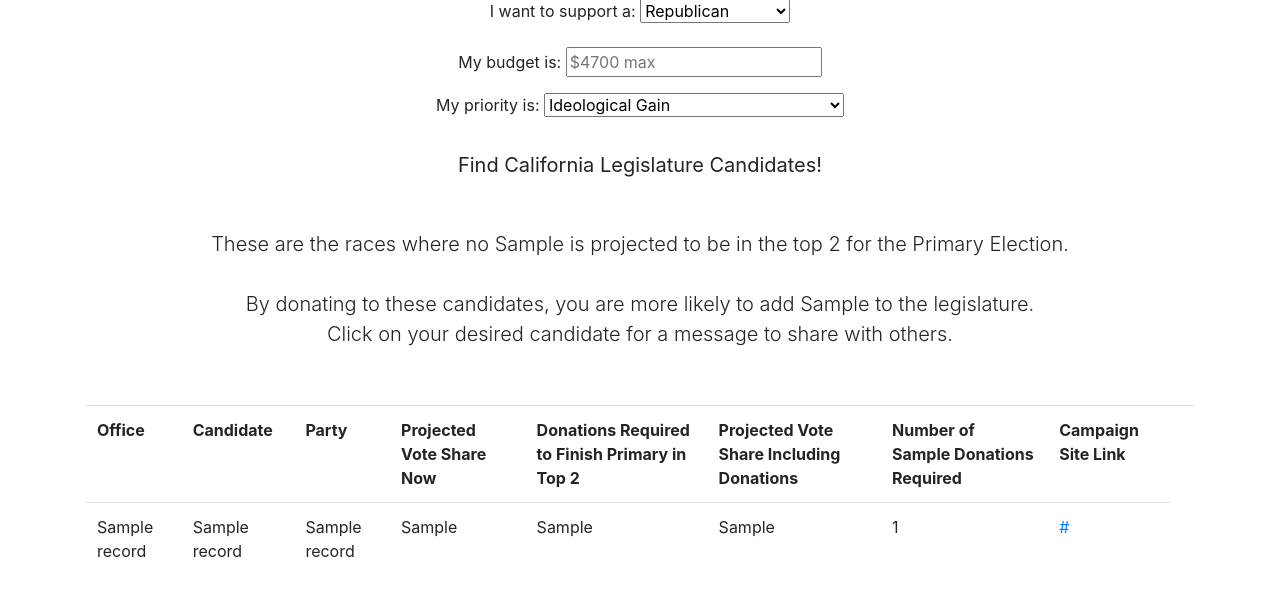
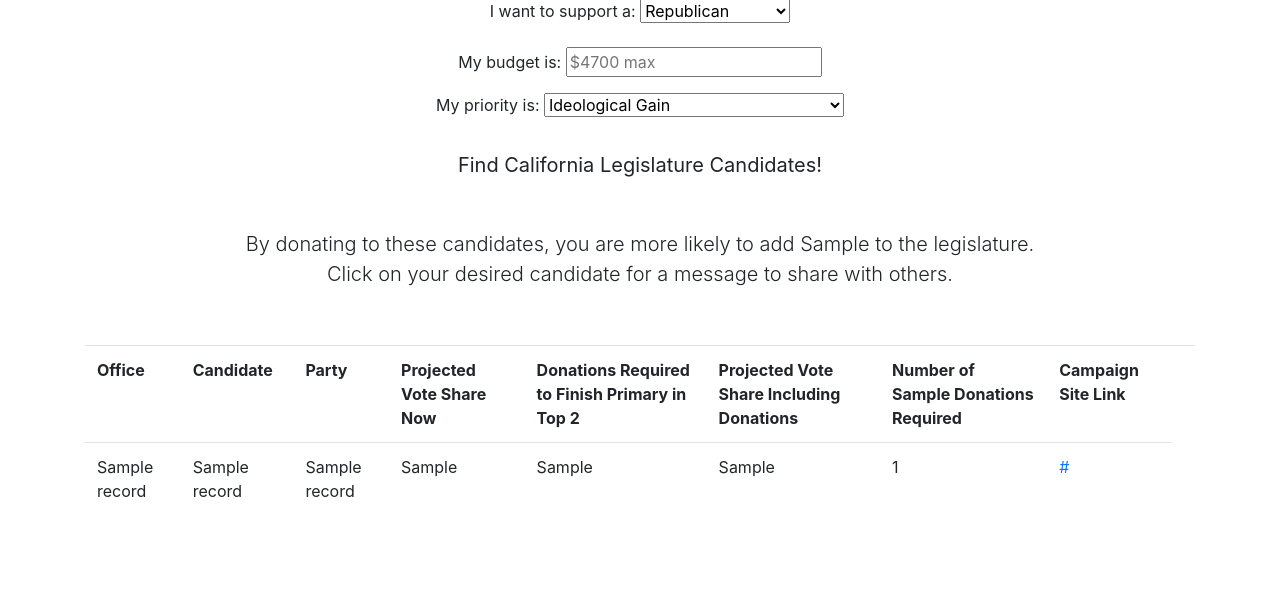
Before and after one commit to KavehShoorideh/GrassrootsDonor, a Flask app: template grassrootsdonor/templates/output.html in a window 1280 px wide. Shown: the part 265-856 px from the top of the page. After the commit the page ends 762 px from the top, so only its background shows below. Run offline with Flask 2, Linux system fonts and the light colour scheme; the template is opened without the code that fills it: most values are stand-ins (such as "Sample title", 1, 10 or a date in 2020); some libraries are stand-ins or nearby versions.

Commit message:
Removed top 2

```diff
--- a/grassrootsdonor/flask_data_interface.py
+++ b/grassrootsdonor/flask_data_interface.py
@@ -107,7 +107,7 @@ def filterResults(data, races, user_inputs, output_count = 5):
     myCands = mySort(myCands, user_inputs['user_priority'])
 
     # Drop negative numbers!
-    mask = (myCands['VOTE_PCT_BEFORE'] > 0) & (myCands['VOTE_PCT_AFTER'] > myCands['VOTE_PCT_BEFORE'])
+    mask = (myCands['VOTE_PCT_BEFORE'] > 0) & (myCands['VOTE_PCT_AFTER'] > (myCands['VOTE_PCT_BEFORE']))
     myCands = myCands[mask]
 
     myCands = myCands.reset_index()
--- a/grassrootsdonor/templates/output.html
+++ b/grassrootsdonor/templates/output.html
@@ -67,8 +67,6 @@
     <div class="container">
       <div class="starter-template">
         <p class="lead">
-            These are the races where no {{ user_party.title() }} is projected to be in the top 2 for the Primary Election.<br>
-            <br>
             By donating to these candidates, you are more likely to add {{ user_party.title() }} to the legislature.
             <br>
             Click on your desired candidate for a message to share with others.<br>
```
